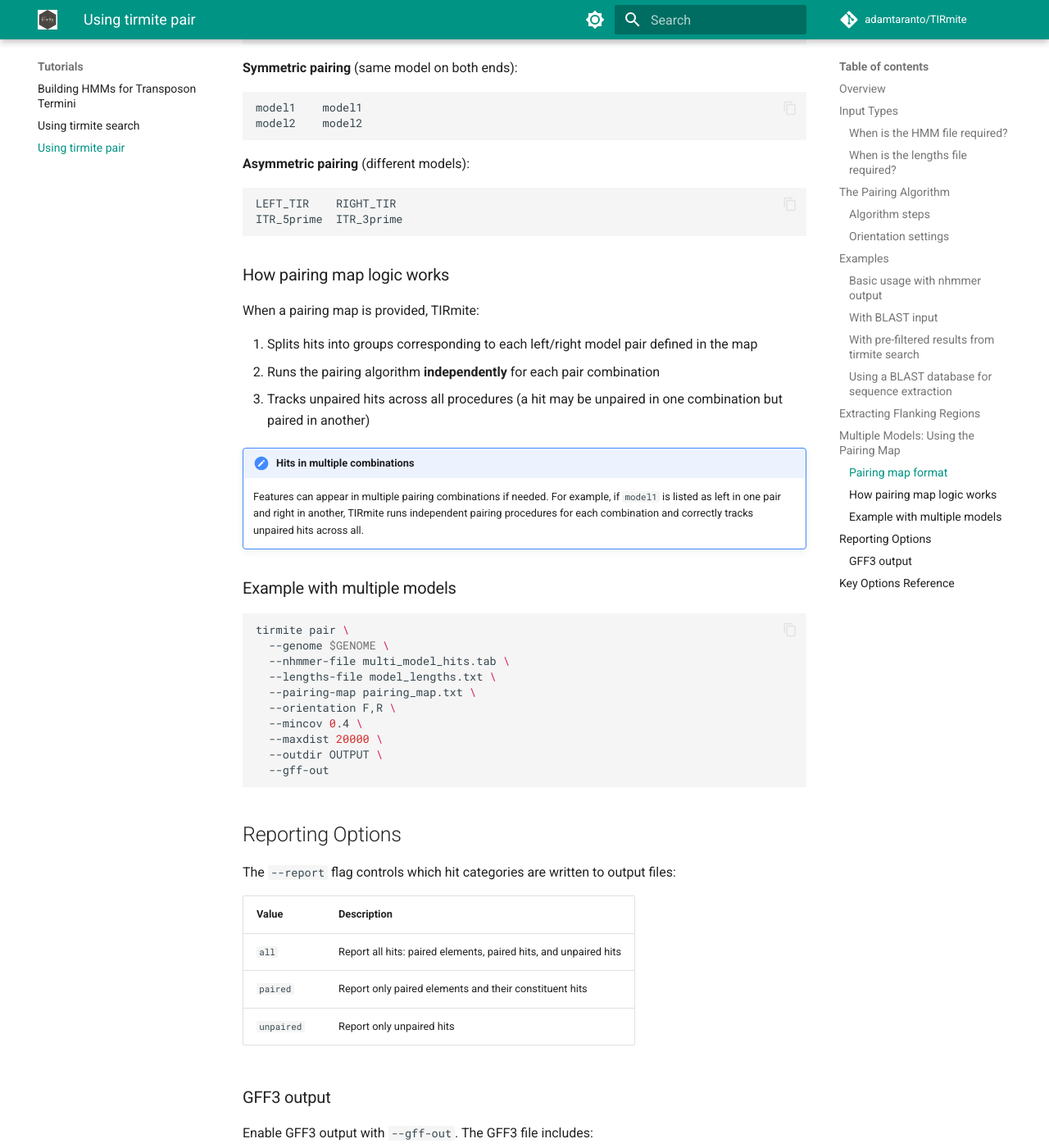
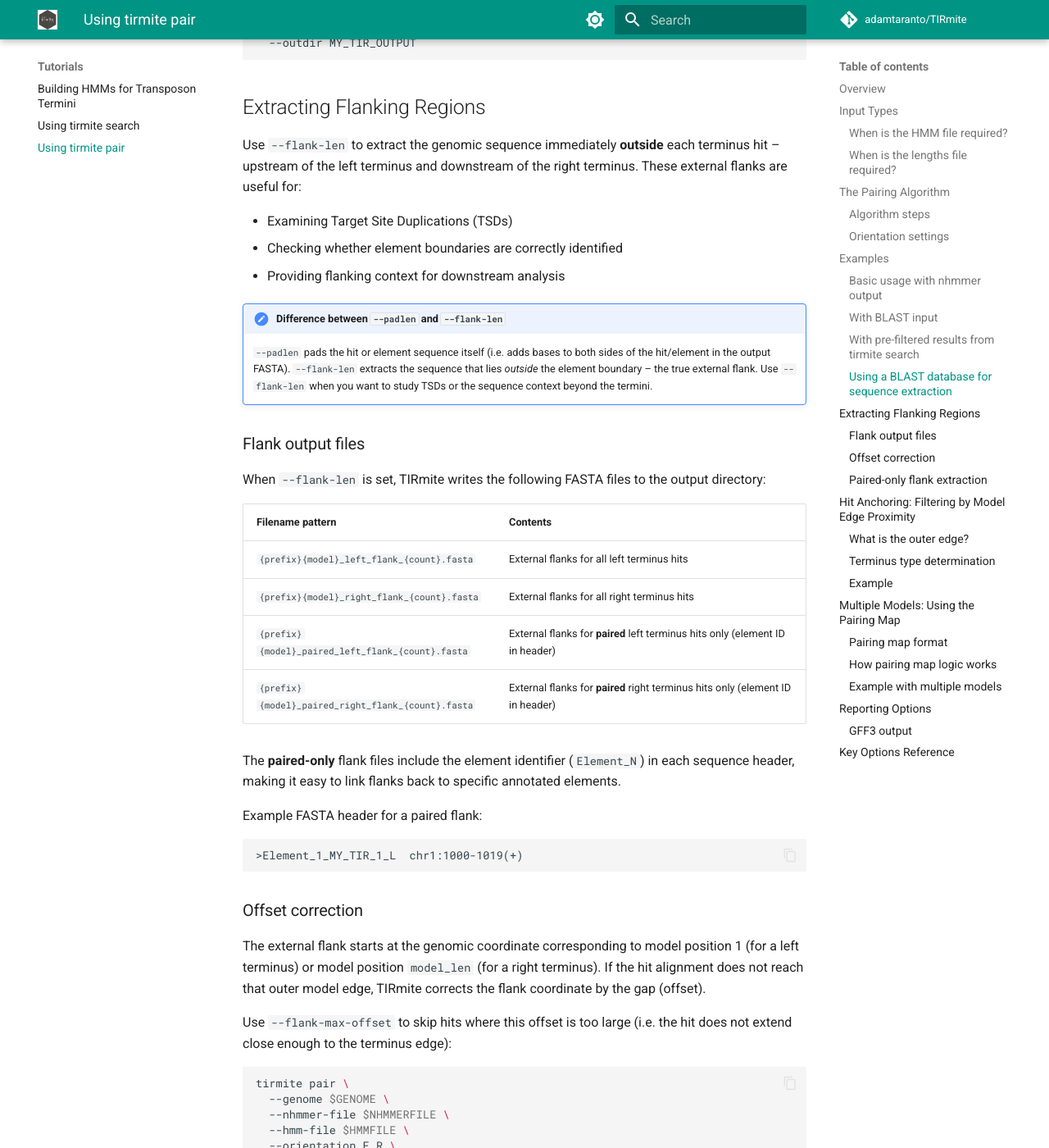
Before and after one commit to Adamtaranto/TIRmite, an MkDocs documentation site: the page built from docs/tutorials/tirmite-pair.md, in a window 1280 px wide and 1400 px high, scrolled down 8139 px. Shown: the whole window at 82% size. Built offline with MkDocs 1.6.1 and Material for MkDocs 9.7.7, drawn with Linux system fonts in a browser that asks for light colours; comment, search, counter and statistics services are not loaded; some of the changed text lies outside the part shown.

Commit message:
Update tirmite-pair.md tutorial for new flank extraction and hit anchoring features
- Update Overview flowchart to show --max-offset anchor filter and --flank-len steps
- Replace --padlen flanking section with comprehensive --flank-len section:
  - Document all four output file types (left/right flank and paired left/right flank)
  - Explain element ID in paired flank FASTA headers
  - Document offset correction and --flank-max-offset
  - Document --flank-paired-only flag with examples
- Add new 'Hit Anchoring' section for --max-offset:
  - Explain outer edge concept for left/right termini
  - Document terminus type determination logic (pairing map, F,R, F,F/R,R)
  - Add mermaid diagram illustrating offset measurement
  - Add example command and note on interaction with --mincov
- Update Key Options Reference table with new options:
  --max-offset, --flank-len, --flank-max-offset, --flank-paired-only

Agent-Logs-Url: https://github.com/Adamtaranto/TIRmite/sessions/cf820933-1c43-4ff1-ad7f-d627dc50e0f3

Co-authored-by: Adamtaranto <2160099+Adamtaranto@users.noreply.github.com>

````diff
--- a/docs/tutorials/tirmite-pair.md
+++ b/docs/tutorials/tirmite-pair.md
@@ -8,12 +8,19 @@
 flowchart TD
     A[nhmmer .tab\nor BLAST .tab] --> B[Load hits]
     B --> C[Filter by e-value\nand model coverage]
-    C --> D{Pairing map\nprovided?}
+    C --> C2{--max-offset\nset?}
+    C2 -->|Yes| C3[Anchor filter:\nremove hits not reaching\nouter model edge]
+    C2 -->|No| D
+    C3 --> D{Pairing map\nprovided?}
     D -->|Yes| E[Split hits by model pair\nRun independent pairing\nfor each combination]
     D -->|No| F[Run single pairing\nprocedure]
     E --> G[Pairing algorithm\nper model pair]
     F --> G
     G --> H[Output paired elements,\nhit sequences, GFF3]
+    H --> I{--flank-len\nset?}
+    I -->|Yes| J[Extract external flanking\nsequences per terminus]
+    I -->|No| K[Done]
+    J --> K
 ```
 
 ## Input Types
@@ -182,11 +189,39 @@ tirmite pair \
 
 ## Extracting Flanking Regions
 
-Use `--padlen` to include flanking sequence adjacent to each hit or predicted element in the output FASTA files. This is useful for:
+Use `--flank-len` to extract the genomic sequence immediately **outside** each terminus hit – upstream of the left terminus and downstream of the right terminus. These external flanks are useful for:
 
+- Examining Target Site Duplications (TSDs)
 - Checking whether element boundaries are correctly identified
-- Examining Target Site Duplications (TSDs)
-- Providing context for downstream analysis
+- Providing flanking context for downstream analysis
+
+!!! note "Difference between `--padlen` and `--flank-len`"
+    `--padlen` pads the hit or element sequence itself (i.e. adds bases to both sides of the hit/element in the output FASTA). `--flank-len` extracts the sequence that lies *outside* the element boundary – the true external flank. Use `--flank-len` when you want to study TSDs or the sequence context beyond the termini.
+
+### Flank output files
+
+When `--flank-len` is set, TIRmite writes the following FASTA files to the output directory:
+
+| Filename pattern | Contents |
+|-----------------|----------|
+| `{prefix}{model}_left_flank_{count}.fasta` | External flanks for all left terminus hits |
+| `{prefix}{model}_right_flank_{count}.fasta` | External flanks for all right terminus hits |
+| `{prefix}{model}_paired_left_flank_{count}.fasta` | External flanks for **paired** left terminus hits only (element ID in header) |
+| `{prefix}{model}_paired_right_flank_{count}.fasta` | External flanks for **paired** right terminus hits only (element ID in header) |
+
+The **paired-only** flank files include the element identifier (`Element_N`) in each sequence header, making it easy to link flanks back to specific annotated elements.
+
+Example FASTA header for a paired flank:
+
+```
+>Element_1_MY_TIR_1_L  chr1:1000-1019(+)
+```
+
+### Offset correction
+
+The external flank starts at the genomic coordinate corresponding to model position 1 (for a left terminus) or model position `model_len` (for a right terminus). If the hit alignment does not reach that outer model edge, TIRmite corrects the flank coordinate by the gap (offset).
+
+Use `--flank-max-offset` to skip hits where this offset is too large (i.e. the hit does not extend close enough to the terminus edge):
 
 ```bash
 tirmite pair \
@@ -196,10 +231,83 @@ tirmite pair \
   --orientation F,R \
   --mincov 0.4 \
   --maxdist 20000 \
-  --padlen 20 \
+  --flank-len 20 \
+  --flank-max-offset 5 \
   --outdir MY_TIR_OUTPUT \
   --gff-out
 ```
+
+### Paired-only flank extraction
+
+By default, `--flank-len` extracts flanks for both paired and unpaired hits. To restrict output to hits that form a valid pair, add `--flank-paired-only`:
+
+```bash
+tirmite pair \
+  --genome $GENOME \
+  --nhmmer-file $NHMMERFILE \
+  --hmm-file $HMMFILE \
+  --orientation F,R \
+  --mincov 0.4 \
+  --maxdist 20000 \
+  --flank-len 20 \
+  --flank-paired-only \
+  --outdir MY_TIR_OUTPUT \
+  --gff-out
+```
+
+!!! tip
+    Even without `--flank-paired-only`, the `_paired_left_flank_` and `_paired_right_flank_` files are **always** written for paired hits only when `--flank-len` is set. The `--flank-paired-only` flag additionally suppresses the `_left_flank_` and `_right_flank_` all-hits files.
+
+## Hit Anchoring: Filtering by Model Edge Proximity
+
+The `--max-offset` flag filters out hits whose alignment does not reach close enough to the **outer edge** of the query model. This removes spurious interior fragment hits that are unlikely to represent true element termini.
+
+### What is the outer edge?
+
+Each terminus model has an external end that faces away from the element interior:
+
+- **Left terminus**: the outer edge is model position 1 (the very start of the model)
+- **Right terminus**: the outer edge is model position `model_len` (the very end of the model)
+
+If a hit's alignment starts at model position 5 (for a left terminus hit on the + strand), the offset is 4. Setting `--max-offset 5` would keep this hit; setting `--max-offset 3` would remove it.
+
+```mermaid
+flowchart LR
+    subgraph "Left terminus hit on + strand"
+        direction LR
+        M1[Model pos 1\n← outer edge] -.offset.- A1[alignment\nstart] --> A2[alignment\nend]
+    end
+    subgraph "Right terminus hit on + strand"
+        direction LR
+        B1[alignment\nstart] --> B2[alignment\nend] -.offset.- M2[Model pos N\nouter edge →]
+    end
+```
+
+### Terminus type determination
+
+TIRmite determines whether each hit is a left or right terminus using:
+
+1. **Pairing map** (if provided): model name determines the terminus type
+2. **F,R orientation** (strands differ): + strand hits → left terminus; − strand hits → right terminus
+3. **F,F or R,R** (same-strand, no pairing map): the hit must be within `--max-offset` of **both** ends of the query model (i.e. the full model must be nearly covered)
+
+### Example
+
+```bash
+tirmite pair \
+  --genome $GENOME \
+  --nhmmer-file $NHMMERFILE \
+  --hmm-file $HMMFILE \
+  --orientation F,R \
+  --mincov 0.4 \
+  --maxdist 20000 \
+  --max-offset 5 \
+  --outdir MY_TIR_OUTPUT \
+  --gff-out
+```
+
+!!! note
+    `--max-offset` is applied **before** the pairing step, so it reduces the pool of candidate hits available for pairing. It is complementary to `--mincov`, which filters on overall fractional coverage of the model rather than the proximity of the alignment to the outer edge.
 
 ## Multiple Models: Using the Pairing Map
 
@@ -301,8 +409,12 @@ tirmite pair \
 | `--mincov` | Minimum fraction of model covered by hit (0–1) |
 | `--maxdist` | Maximum distance between paired terminus hits (bp) |
 | `--maxeval` | Maximum e-value for hit filtering |
+| `--max-offset` | Maximum unaligned model positions between hit edge and outer terminus edge (anchor filter) |
 | `--stable-reps` | Iterations without new pairing before stopping (default: 2) |
-| `--padlen` | Flanking bases to include in extracted sequences |
+| `--padlen` | Flanking bases to pad the extracted hit/element sequences |
+| `--flank-len` | Length of external flanking region to extract per terminus (bp) |
+| `--flank-max-offset` | Skip flank extraction for hits where offset from outer model edge exceeds this value |
+| `--flank-paired-only` | Only extract flanks for hits that form a valid pair |
 | `--report` | Reporting mode: `all`, `paired`, or `unpaired` |
 | `--gff-out` | Write GFF3 annotation file |
 | `--logfile` | Write log to file |
````
